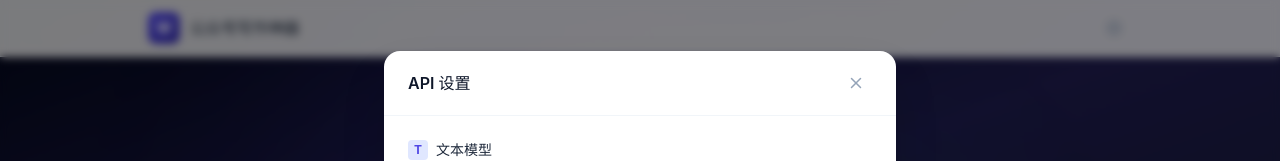
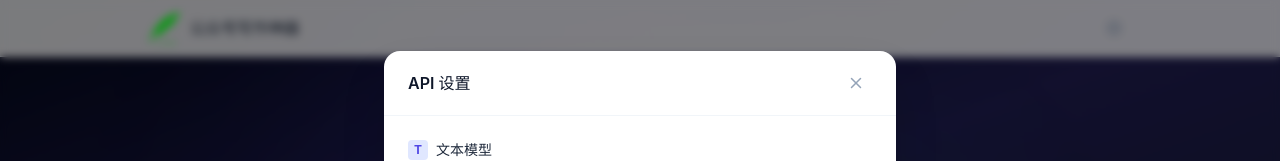
Before and after one commit to tom5300/gzh-writing, a React (Vite) app: page / in a window 1280 px wide. Shown: the top 161 px of the page. Built offline with nearby package versions, Linux system fonts and the light colour scheme; no server answers.

Commit message:
更新Header Logo为SVG图标

```diff
--- a/src/components/Header.tsx
+++ b/src/components/Header.tsx
@@ -8,9 +8,7 @@ export default function Header() {
     <header className="fixed top-0 inset-x-0 z-50 bg-white/80 backdrop-blur-xl border-b border-slate-100">
       <div className="max-w-5xl mx-auto px-5 h-14 flex items-center justify-between">
         <div className="flex items-center gap-2.5">
-          <div className="w-8 h-8 rounded-lg bg-gradient-to-br from-indigo-600 to-indigo-800 flex items-center justify-center">
-            <span className="text-white text-sm font-bold">W</span>
-          </div>
+          <img src="/favicon.svg" alt="logo" className="w-8 h-8" />
           <span className="font-bold text-slate-800 text-base tracking-tight">公众号写作神器</span>
         </div>
         <button
```
